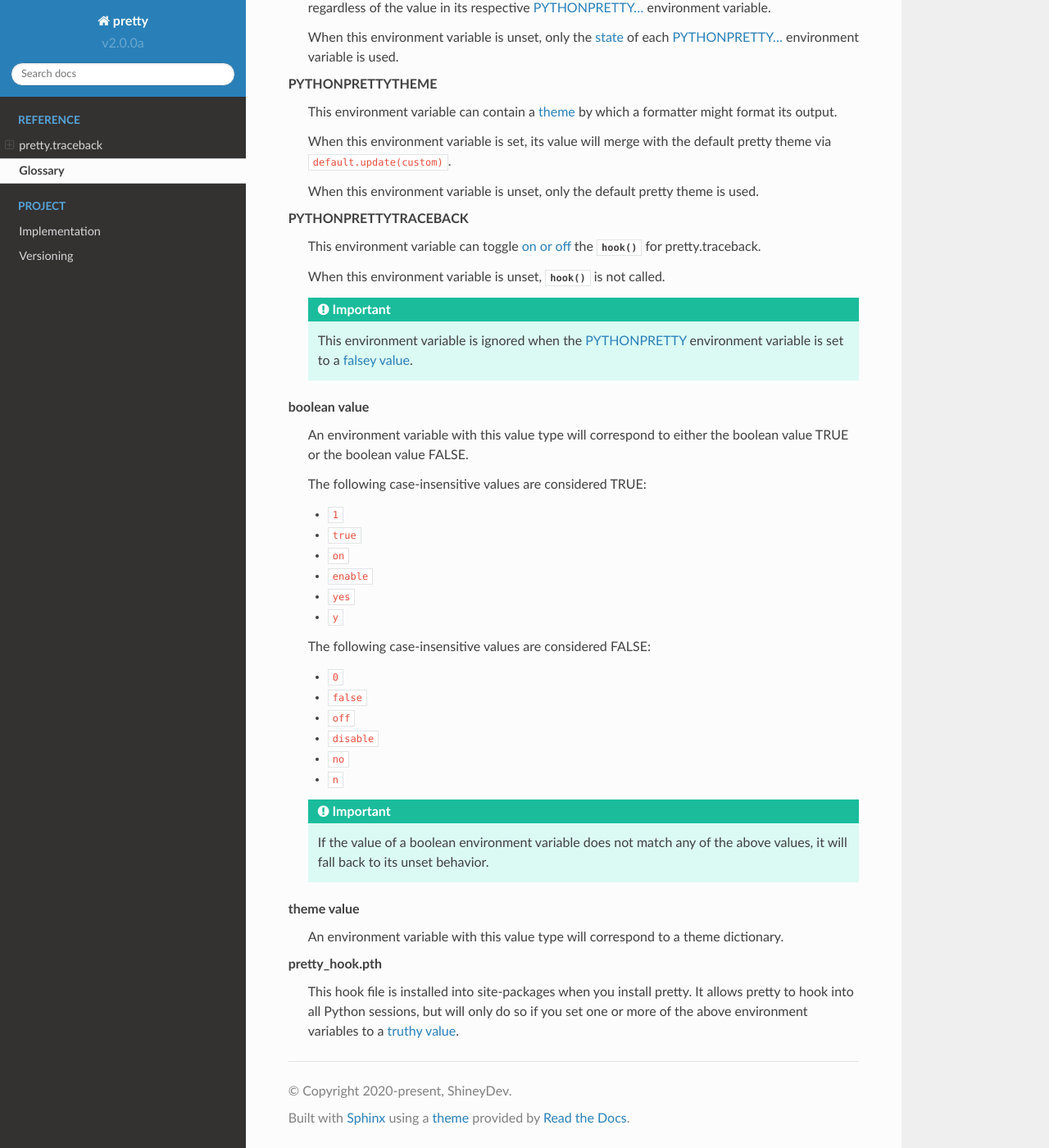
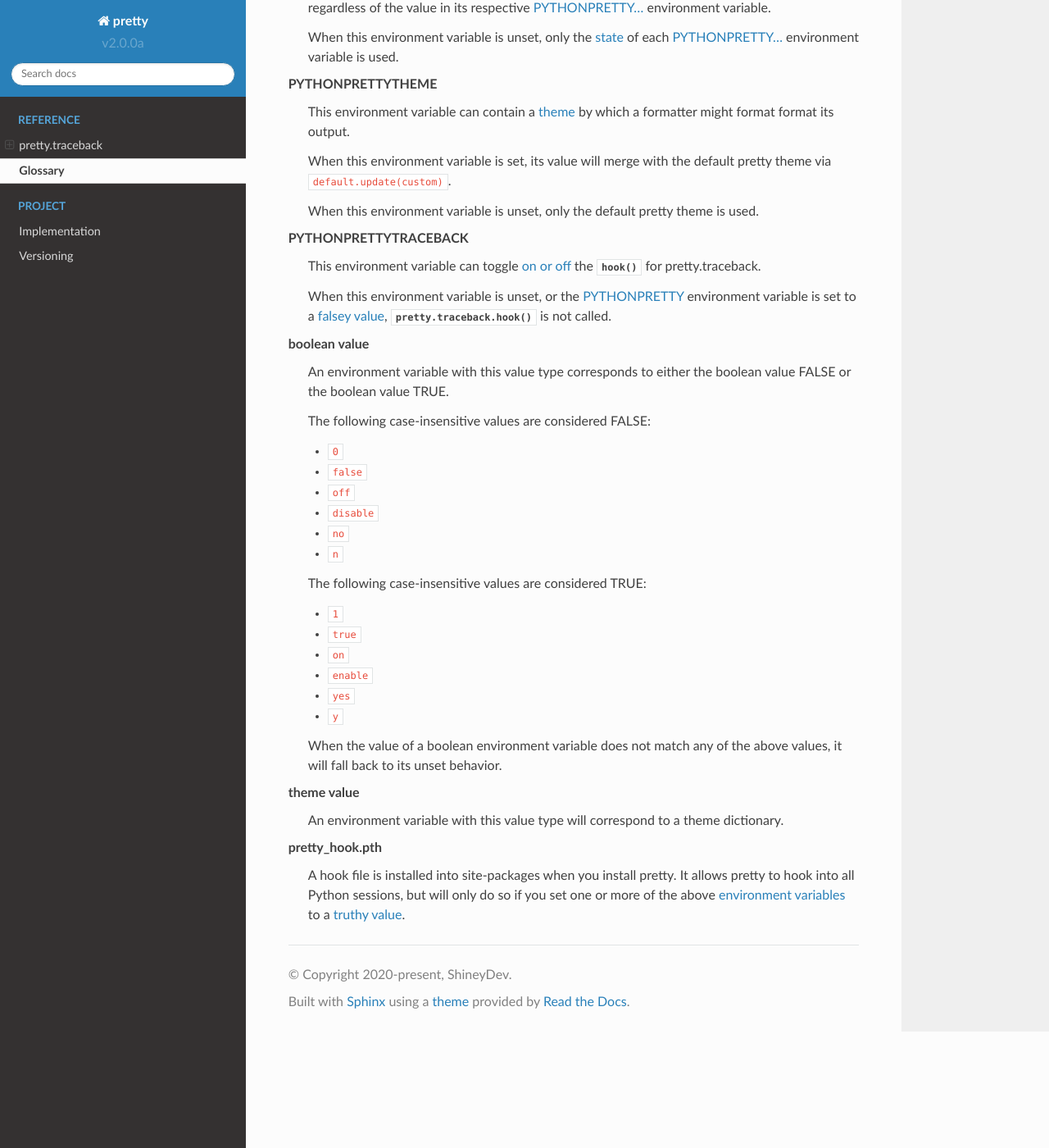
Before and after one commit to ShineyDev/pretty, a Sphinx documentation site: the page built from docs/reference/glossary.rst, in a window 1280 px wide and 1400 px high, scrolled down 313 px. Shown: the whole window at 82% size. Built offline with Sphinx 7.4.7 and the Read the Docs theme 2.0.0, drawn with Linux system fonts in a browser that asks for light colours.

Commit message:
clean up glossary some more

```diff
--- a/docs/reference/glossary.rst
+++ b/docs/reference/glossary.rst
@@ -5,60 +5,52 @@ Glossary
 
     PYTHONPRETTY
 
-        This environment variable can toggle
-        :term:`on or off <boolean value>` the
+        This environment variable can toggle :term:`on or off <boolean value>` the
         :term:`main hook <pretty_hook.pth>` for pretty.
 
-        When this environment variable is set to a
-        :term:`truthy value <boolean value>`, all pretty modules
-        will be hooked, unless the module is explicitly disabled
-        with its respective
-        :term:`PYTHONPRETTY... <PYTHONPRETTYTRACEBACK>` environment
-        variable.
+        When this environment variable is set to a :term:`truthy value <boolean value>`, all pretty
+        modules will be hooked, unless the module is explicitly disabled with its respective
+        :term:`PYTHONPRETTY... <PYTHONPRETTYTRACEBACK>` environment variable.
 
-        When this environment variable is set to a
-        :term:`falsey value <boolean value>`, no pretty module
-        will be hooked, regardless of the value in its respective
-        :term:`PYTHONPRETTY... <PYTHONPRETTYTRACEBACK>` environment
-        variable.
+        When this environment variable is set to a :term:`falsey value <boolean value>`, no pretty
+        module will be hooked, regardless of the value in its respective
+        :term:`PYTHONPRETTY... <PYTHONPRETTYTRACEBACK>` environment variable.
 
-        When this environment variable is unset, only the
-        :term:`state <boolean value>` of each
-        :term:`PYTHONPRETTY... <PYTHONPRETTYTRACEBACK>` environment
-        variable is used.
+        When this environment variable is unset, only the :term:`state <boolean value>` of each
+        :term:`PYTHONPRETTY... <PYTHONPRETTYTRACEBACK>` environment variable is used.
 
     PYTHONPRETTYTHEME
 
-        This environment variable can contain a
-        :term:`theme <theme value>` by which a :term:`formatter` might
-        format its output.
+        This environment variable can contain a :term:`theme <theme value>` by which a formatter
+        might format format its output.
 
-        When this environment variable is set, its value will merge
-        with the default pretty theme via
-        ``default.update(custom)``.
+        When this environment variable is set, its value will merge with the default pretty theme
+        via ``default.update(custom)``.
 
-        When this environment variable is unset, only the default
-        pretty theme is used.
+        When this environment variable is unset, only the default pretty theme is used.
 
     PYTHONPRETTYTRACEBACK
 
-        This environment variable can toggle
-        :term:`on or off <boolean value>` the
+        This environment variable can toggle :term:`on or off <boolean value>` the
         :func:`~pretty.traceback.hook` for pretty.traceback.
 
-        When this environment variable is unset,
-        :func:`~pretty.traceback.hook` is not called.
-
-        .. important::
-
-            This environment variable is ignored when the
-            :term:`PYTHONPRETTY` environment variable is set to a
-            :term:`falsey value <boolean value>`.
+        When this environment variable is unset, or the :term:`PYTHONPRETTY` environment variable
+        is set to a :term:`falsey value <boolean value>`, :func:`pretty.traceback.hook` is not
+        called.
 
     boolean value
 
-        An environment variable with this value type will correspond to
-        either the boolean value TRUE or the boolean value FALSE.
+        An environment variable with this value type corresponds to either the boolean value FALSE
+        or the boolean value TRUE.
+
+        The following case-insensitive values are considered FALSE:
+
+        - ``0``
+        - ``false``
+        - ``off``
+        - ``disable``
+        - ``no``
+        - ``n``
 
         The following case-insensitive values are considered TRUE:
 
@@ -69,31 +61,17 @@ Glossary
         - ``yes``
         - ``y``
 
-        The following case-insensitive values are considered FALSE:
-
-        - ``0``
-        - ``false``
-        - ``off``
-        - ``disable``
-        - ``no``
-        - ``n``
-
-        .. important::
-
-            If the value of a boolean environment variable does not
-            match any of the above values, it will fall back to its
-            unset behavior.
+        When the value of a boolean environment variable does not match any of the above
+        values, it will fall back to its unset behavior.
 
     theme value
 
-        An environment variable with this value type will correspond to
-        a theme dictionary.
+        An environment variable with this value type will correspond to a theme dictionary.
 
         .. TODO
 
     pretty_hook.pth
 
-        This hook file is installed into site-packages when you install
-        pretty. It allows pretty to hook into all Python sessions, but
-        will only do so if you set one or more of the above environment
-        variables to a :term:`truthy value <boolean value>`.
+        A hook file is installed into site-packages when you install pretty. It allows pretty to
+        hook into all Python sessions, but will only do so if you set one or more of the above
+        :term:`environment variables <PYTHONPRETTY>` to a :term:`truthy value <boolean value>`.
```
